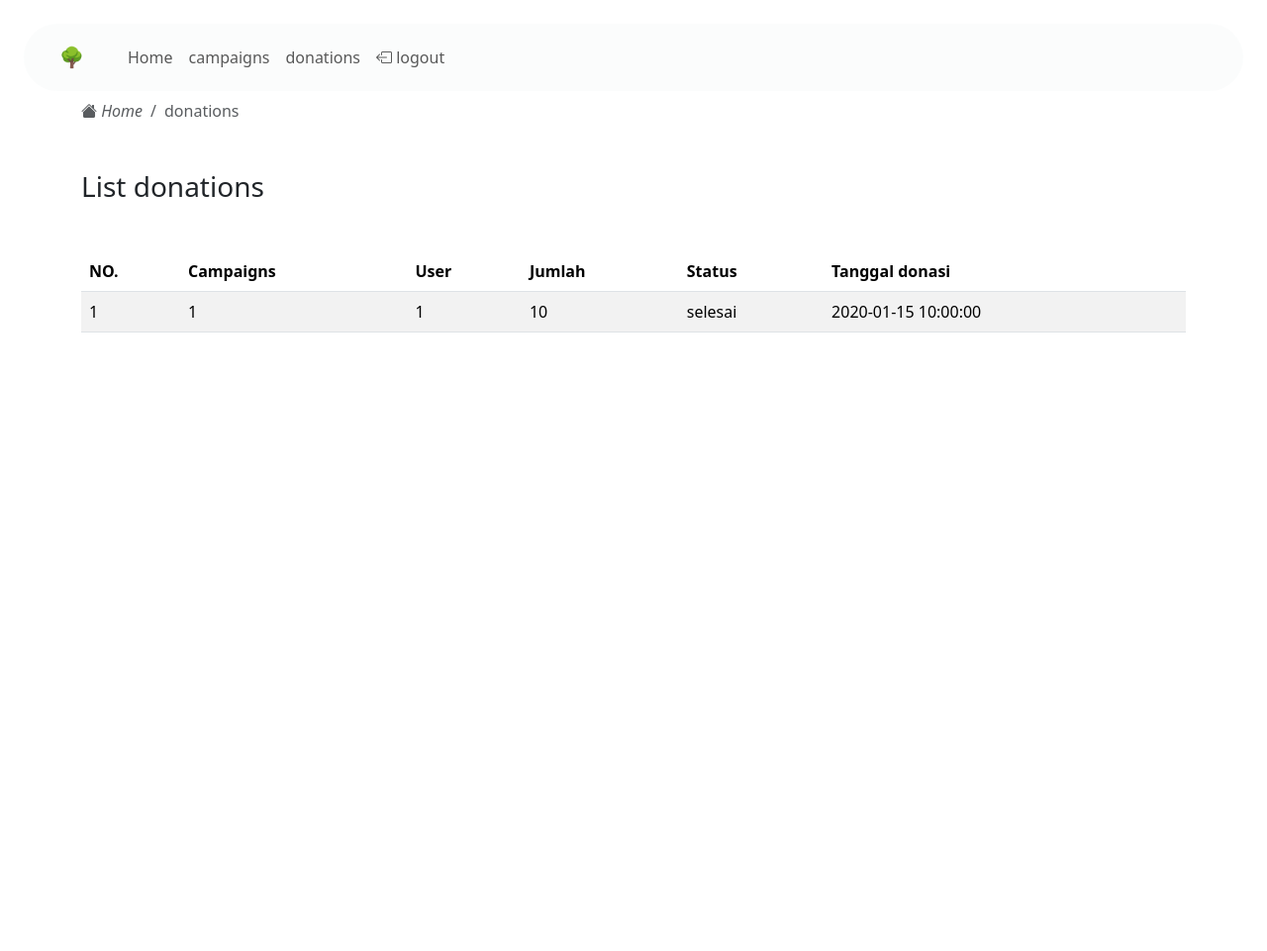
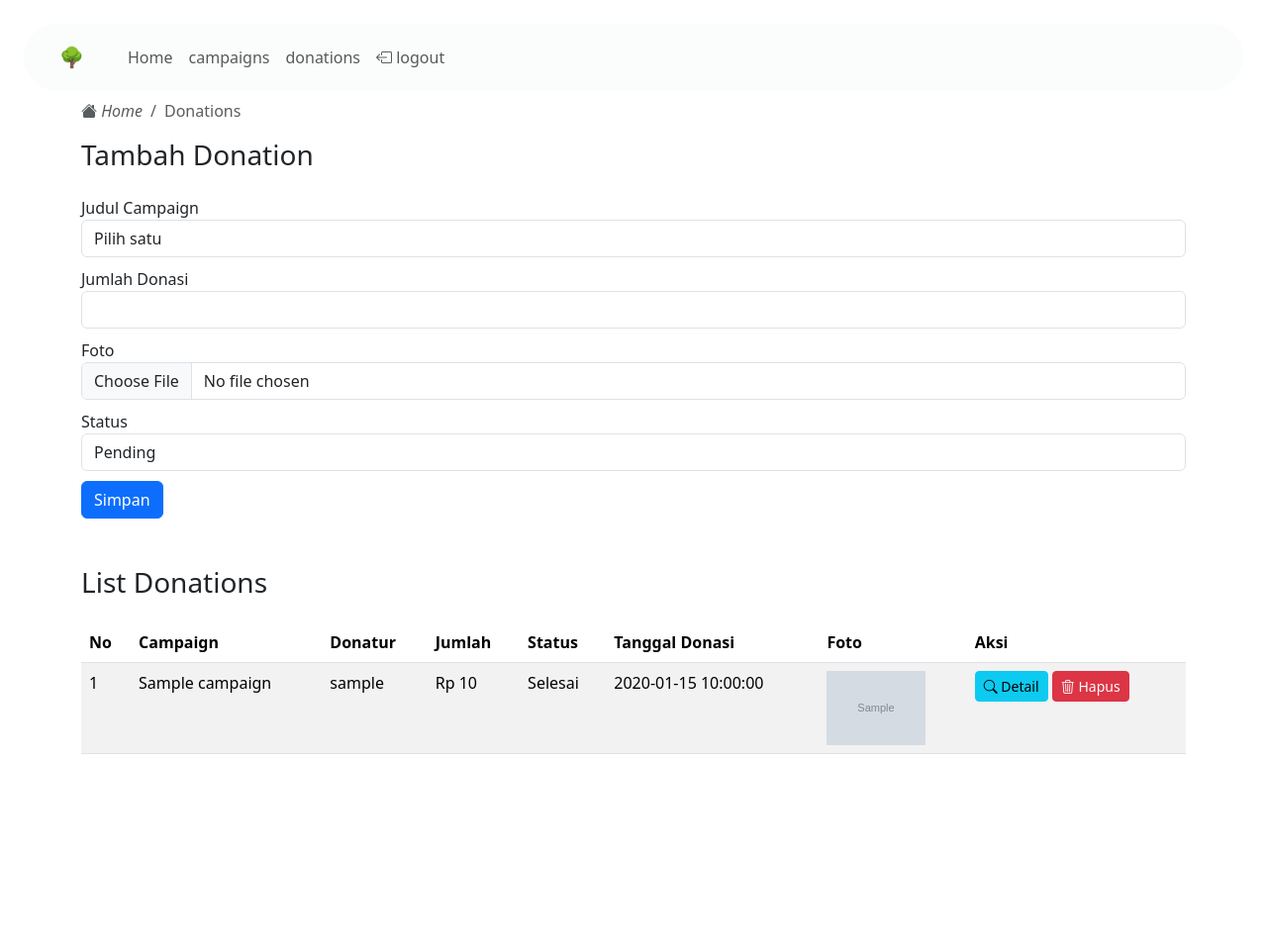
Before and after one commit to Rajasaut/pw2025_tubes_243040039, a PHP site: page /donations.php in a window 1280 px wide. Shown: the top 961 px of the page at 99% size. Run offline with PHP 8.4, Linux system fonts and the light colour scheme; the visitor is signed in with stand-in values (Sample User, id 1); tables that the repository leaves empty or names only in its code hold one stand-in row (values such as "Sample post"); grey boxes marked "Sample" are stand-in pictures.

Commit message:
dalam tahapan pengerjaan

```diff
--- a/adminpanel/campaigns.php
+++ b/adminpanel/campaigns.php
@@ -144,8 +144,8 @@ require "koneksi.php";
                             <td>{$row['status']}</td>
                             <td>
                                 <a href='edit_campaign.php?id={$row['id']}' class='btn btn-warning btn-sm bi bi-pencil-square'  >  Edit</a>
-                                <a href='hapus_campaign.php? id={$row['id']}' class='btn btn-danger btn-sm bi bi-trash3' onclick='return confirm(\"Yakin hapus? \")'>  Hapus</a>                            </td>
-
+                                <a href='hapus_campaign.php? id={$row['id']}' class='btn btn-danger btn-sm bi bi-trash3' onclick='return confirm(\"Yakin hapus? \")'>  Hapus</a>
+                                </td>
                         </tr>";
                                 $no++;
                             }
--- a/adminpanel/donations.php
+++ b/adminpanel/donations.php
@@ -1,10 +1,33 @@
 <?php
 require "session.php";
 require "koneksi.php";
-$query = mysqli_query($conn, "SELECT * FROM donations");
+$user_id = $_SESSION['user_id'];
+
+// Ambil semua donations beserta data campaign dan user
+$query = mysqli_query(
+    $conn,
+    "SELECT donations.*, users.username, campaigns.judul
+     FROM donations
+     JOIN users ON donations.user_id = users.id
+     JOIN campaigns ON donations.campaign_id = campaigns.id
+     ORDER BY donations.tanggal_donasi DESC"
+);
 $jumlahdonations = mysqli_num_rows($query);
+
+$querycampaigns = mysqli_query($conn, "SELECT * FROM campaigns");
+
+// untuk bagian  Upload gambar dengan nama acak agar tidak menimpa file lain, misalnya nama file sama .
+function generateRandomString($length = 10)
+{
+    $characters = '0123456789abcdefghijklmnopqrstuvwxyzABCDEFGHIJKLMNOPQRSTUVWXYZ';
+    $charactersLength = strlen($characters);
+    $randomString = '';
+    for ($i = 0; $i < $length; $i++) {
+        $randomString = $characters[rand(0, $charactersLength - 1)];
+    }
+    return $randomString;
+}
 ?>
-
 
 <!DOCTYPE html>
 <html lang="en">
@@ -12,11 +35,11 @@ $jumlahdonations = mysqli_num_rows($query);
 <head>
     <meta charset="UTF-8">
     <meta name="viewport" content="width=device-width, initial-scale=1.0">
-    <title>donations</title>
+    <title>Donations</title>
     <link href="https://cdn.jsdelivr.net/npm/bootstrap@5.3.6/dist/css/bootstrap.min.css" rel="stylesheet">
     <link rel="stylesheet" href="https://cdn.jsdelivr.net/npm/bootstrap-icons@1.10.5/font/bootstrap-icons.css">
-    <link href="https://cdn.jsdelivr.net/npm/bootstrap-icons@1.10.5/font/bootstrap-icons.css" rel="stylesheet">
 </head>
+
 <style>
     .container {
         padding-top: 100px;
@@ -25,72 +48,166 @@ $jumlahdonations = mysqli_num_rows($query);
     .no-decoration {
         text-decoration: none;
     }
+
+    form div {
+        margin-bottom: 10px;
+    }
 </style>
 
 <body>
     <?php require "navbar.php"; ?>
     <div class="container">
-        <nav aria-label="breadcrumb ">
+        <nav aria-label="breadcrumb">
             <ol class="breadcrumb">
                 <li class="breadcrumb-item">
                     <a href="../adminpanel" class="no-decoration">
-                        <i class="bi bi-house-fill text-muted "> Home</i>
+                        <i class="bi bi-house-fill text-muted"> Home</i>
                     </a>
                 </li>
-                <li class="breadcrumb-item active" aria-current="page">donations</li>
+                <li class="breadcrumb-item active" aria-current="page">Donations</li>
             </ol>
         </nav>
-        <!-- tambah donations -->
-        <div class="my-4  col-12 col-md-12"></div>
-        <div class="mt-3">
-            <h3 class="mt-5">List donations</h3>
-            <div class="table-responsive mt-5">
+
+        <!-- Tambah donations -->
+        <h3>Tambah Donation</h3>
+        <div class="my-4 col-12 col-md-12">
+            <form action="" method="post" enctype="multipart/form-data">
+                <div>
+                    <label for="judul">Judul Campaign</label>
+                    <select name="campaign_id" id="campaign_id" class="form-control" required>
+                        <option value="">Pilih satu</option>
+                        <?php while ($data = mysqli_fetch_array($querycampaigns)) { ?>
+                            <option value="<?= $data['id'] ?>"><?= htmlspecialchars($data['judul']) ?></option>
+                        <?php } ?>
+                    </select>
+                </div>
+                <div>
+                    <label for="jumlah">Jumlah Donasi</label>
+                    <input type="number" class="form-control" name="jumlah" required>
+                </div>
+                <div>
+                    <label for="foto">Foto</label>
+                    <input type="file" name="foto" id="foto" class="form-control">
+                </div>
+                <div>
+                    <label for="status">Status</label>
+                    <select name="status" id="status" class="form-control">
+                        <option value="pending">Pending</option>
+                        <option value="confirmed">Confirmed</option>
+                        <option value="rejected">Rejected</option>
+                    </select>
+                </div>
+                <div>
+                    <button type="submit" class="btn btn-primary" name="simpan">Simpan</button>
+                </div>
+            </form>
+            <?php
+            if (isset($_POST['simpan'])) {
+                // Ambil semua input
+                $campaign_id = isset($_POST['campaign_id']) ? (int)$_POST['campaign_id'] : 0;
+                $status = isset($_POST['status']) ? htmlspecialchars($_POST['status']) : '';
+                $jumlah = isset($_POST['jumlah']) ? htmlspecialchars($_POST['jumlah']) : '';
+
+                $target_dir = "../image/";
+                $nama_file = basename($_FILES["foto"]["name"]);
+                $target_file = $target_dir . $nama_file;
+                $imageFileType = strtolower(pathinfo($target_file, PATHINFO_EXTENSION));
+                $image_size = $_FILES["foto"]["size"];
+                $random_name = generateRandomString(20);
+                $new_name = $random_name . "." . $imageFileType;
+
+                if ($campaign_id == 0 || $jumlah == '') {
+            ?>
+                    <div class="alert alert-danger mt-3">Bagian Judul Campaign dan Jumlah Wajib Diisi</div>
+                    <?php
+                } else {
+                    if ($nama_file != '') {
+                        if ($image_size > 500000) {
+                    ?>
+                            <div class="alert alert-danger mt-3">File tidak boleh lebih dari 500 KB</div>
+                        <?php
+                        } elseif (!in_array($imageFileType, ['jpg', 'png', 'gif'])) {
+                        ?>
+                            <div class="alert alert-danger mt-3">File wajib bertipe jpg, png, atau gif</div>
+                        <?php
+                        } else {
+                            move_uploaded_file($_FILES["foto"]["tmp_name"], $target_dir . $new_name);
+                        }
+                    } else {
+                        $new_name = ''; // jika tidak upload gambar
+                    }
+
+                    // Jalankan query insert
+                    $queryTambah = mysqli_query($conn, "INSERT INTO donations (user_id, campaign_id, jumlah, foto, status) VALUES ($user_id, $campaign_id, '$jumlah', '$new_name', '$status')");
+
+
+                    if ($queryTambah) {
+                        ?>
+                        <div class="alert alert-success mt-2">Donations berhasil tersimpan</div>
+                        <meta http-equiv="refresh" content="3; url=donations.php">
+            <?php
+                    } else {
+                        echo mysqli_error($conn);
+                    }
+                }
+            }
+            ?>
+
+        </div>
+
+        <!-- List donations -->
+        <div class="mb-5">
+            <h3 class="mt-5">List Donations</h3>
+            <div class="table-responsive mt-4">
                 <table class="table table-striped">
                     <thead>
                         <tr>
-                            <th>NO.</th>
-                            <th>Campaigns </th>
-                            <th>User </th>
+                            <th>No</th>
+                            <th>Campaign</th>
+                            <th>Donatur</th>
                             <th>Jumlah</th>
                             <th>Status</th>
-                            <th>Tanggal donasi</th>
+                            <th>Tanggal Donasi</th>
+                            <th>Foto</th>
+                            <th>Aksi</th>
                         </tr>
                     </thead>
                     <tbody>
                         <?php
                         if ($jumlahdonations == 0) {
+                            echo '<tr><td colspan="8" class="text-center">Data donations tidak tersedia</td></tr>';
+                        } else {
+                            $no = 1;
+                            while ($data = mysqli_fetch_array($query)) {
                         ?>
-                            <tr>
-                                <td colspan=6 class="text-center">Data donations tidak tersedia</td>
-                            </tr>
-                            <?php
-                        } else {
-                            $jumlah = 1;
-                            while ($data = mysqli_fetch_array($query)) {
-                            ?>
                                 <tr>
-                                    <td><?php echo $jumlah; ?></td>
-                                    <td><?php echo $data['campaign_id']; ?></td>
-                                    <td><?php echo $data['user_id']; ?></td>
-                                    <td><?php echo $data['jumlah']; ?></td>
-                                    <td><?php echo $data['status']; ?></td>
-                                    <td><?php echo $data['tanggal_donasi']; ?></td>
+                                    <td><?= $no++ ?></td>
+                                    <td><?= htmlspecialchars($data['judul']) ?></td>
+                                    <td><?= htmlspecialchars($data['username']) ?></td>
+                                    <td>Rp <?= number_format($data['jumlah'], 0, ',', '.') ?></td>
+                                    <td><?= ucfirst($data['status']) ?></td>
+                                    <td><?= $data['tanggal_donasi'] ?></td>
+                                    <td>
+                                        <?php if ($data['foto']) { ?>
+                                            <img src="uploads/<?= $data['foto'] ?>" width="100" alt="Bukti">
+                                        <?php } else {
+                                            echo '-';
+                                        } ?>
+                                    </td>
+                                    <td>
+                                        <a href="edit_donations.php?id=<?php echo $data['id']; ?>" class="btn btn-info btn-sm bi bi-search"> Detail</a>
+                                        <a href="hapus_donations.php?id=<?php echo $data['id'] ?>" class="btn btn-danger btn-sm bi bi-trash3" onclick="return confirm('Yakin hapus?')"> Hapus</a>
+                                    </td>
+
                                 </tr>
-                        <?php
-                                $jumlah++;
-                            }
-                        }
-                        ?>
-
-
+                        <?php }
+                        } ?>
                     </tbody>
+                </table>
             </div>
         </div>
     </div>
-
-
-
-    <script src="https://cdn.jsdelivr.net/npm/bootstrap@5.3.6/dist/js/bootstrap.bundle.min.js" integrity="sha384-j1CDi7MgGQ12Z7Qab0qlWQ/Qqz24Gc6BM0thvEMVjHnfYGF0rmFCozFSxQBxwHKO" crossorigin="anonymous"></script>
+    <script src="https://cdn.jsdelivr.net/npm/bootstrap@5.3.6/dist/js/bootstrap.bundle.min.js"></script>
 </body>
 
 </html>
--- a/adminpanel/edit_campaign.php
+++ b/adminpanel/edit_campaign.php
@@ -115,6 +115,8 @@ $data = mysqli_fetch_array($query);
             }
 
 
+
+
             ?>
         </div>
     </div>
```
Also changed, not shown: adminpanel/edit_donations.php (added, +79 -0 lines), adminpanel/hapus_campaign.php (+19 -3 lines), image/R.jpg (added), image/d.jpg (added).
